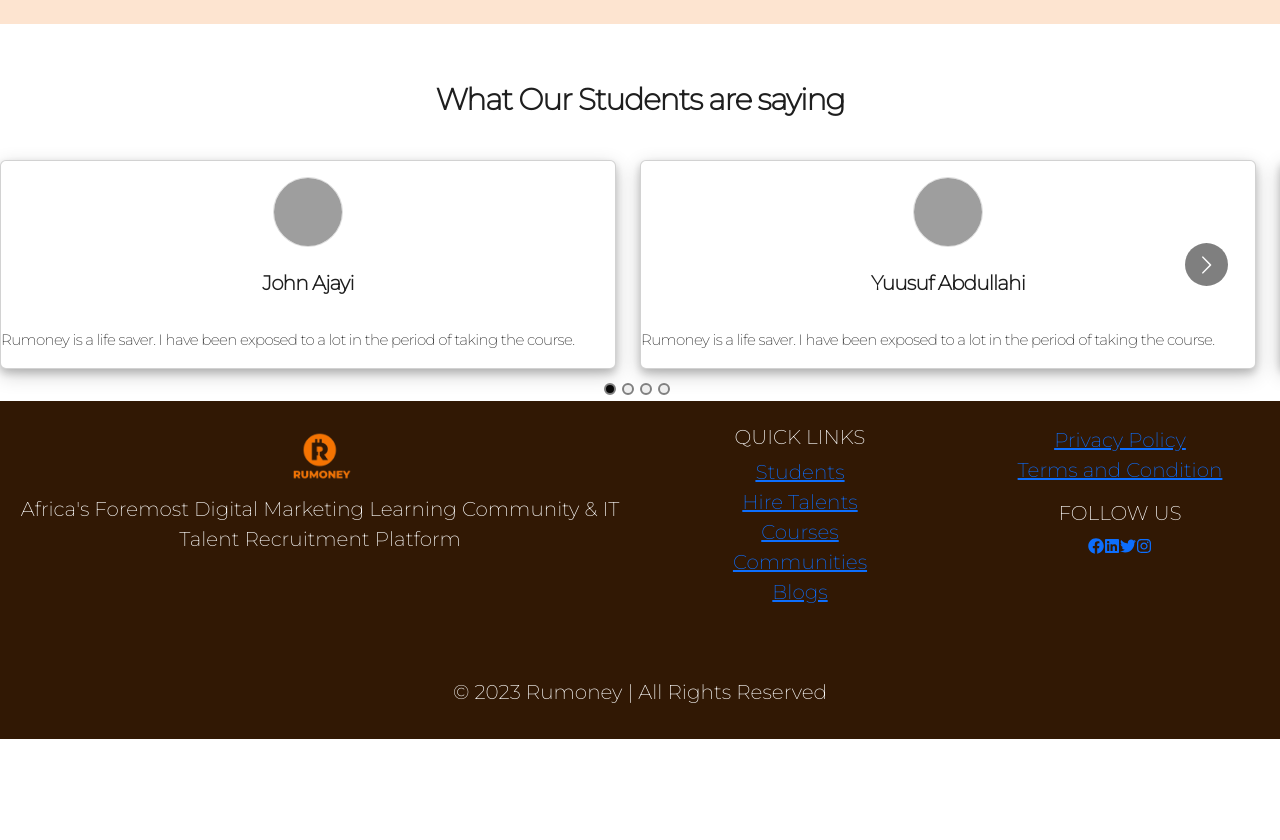
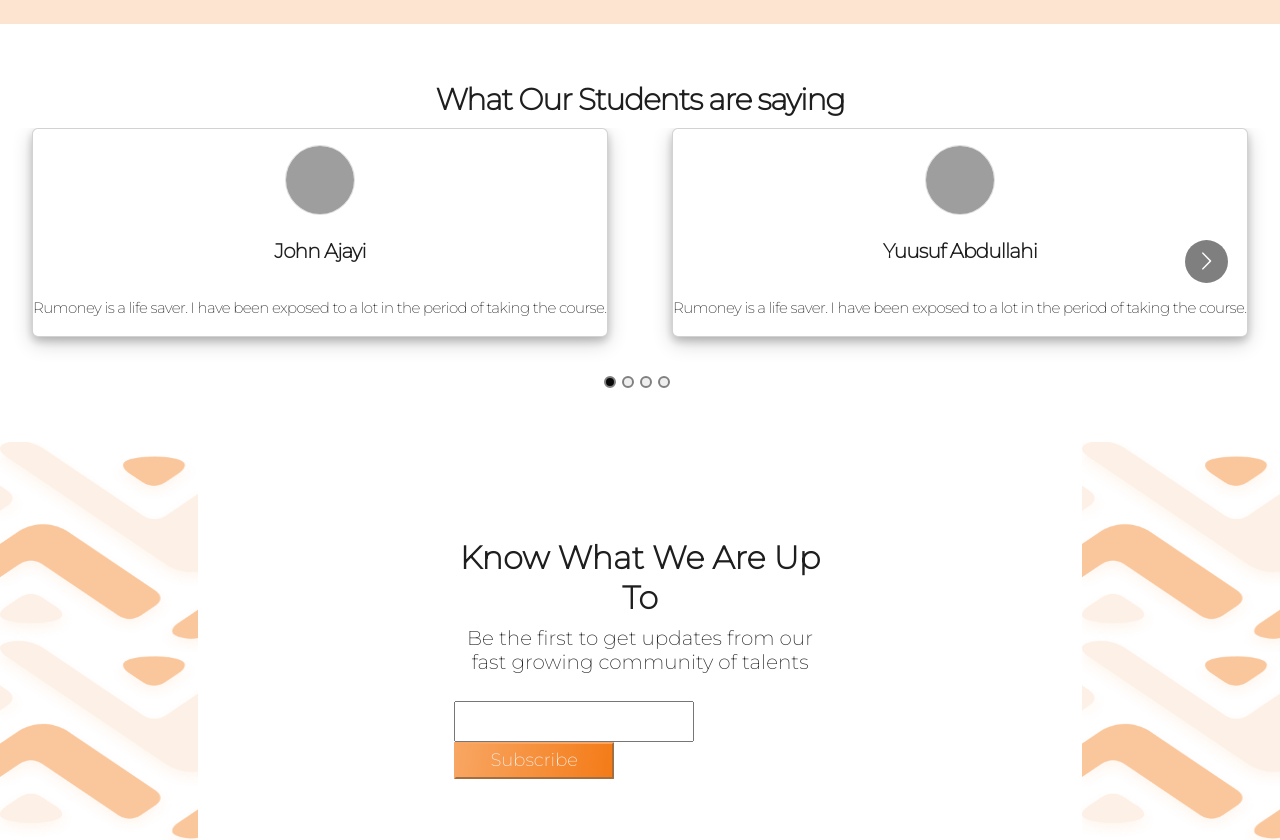
Before and after one commit to Yusasive/Rumoney, a React (Create React App) app: page / in a window 1280 px wide. Shown: the part 1480-2320 px from the top of the page. Before the commit the page ends 2219 px from the top, so only its background shows below. Built offline with nearby package versions, Linux system fonts and the light colour scheme; grey boxes are pictures that could not be loaded.

Commit message:
testimonial updated

```diff
--- a/src/components/testimonial/Testimonial.css
+++ b/src/components/testimonial/Testimonial.css
@@ -12,8 +12,9 @@
 .card {
     box-shadow: 0 4px 8px 0 rgba(0, 0, 0, 0.2), 0 6px 20px 0 rgba(0, 0, 0, 0.19);
     margin-right: 1.5rem;
-    margin-top: 2rem;
+    margin-left: 5%;
     margin-bottom: 2rem;
+    width: 90%;
 }
 
 .card h4 {
--- a/src/containers/home/Home.js
+++ b/src/containers/home/Home.js
@@ -1,5 +1,5 @@
 import React from 'react';
-import {HeroSection, Certified, Gain, CTA, Testimonial} from '../../components';
+import {HeroSection, Certified, Gain, CTA, Testimonial, EmailList} from '../../components';
 const Home = () => {
   return (
     <div>
@@ -8,6 +8,7 @@
     <Gain />
     <CTA />
     <Testimonial />
+    <EmailList />
     </div>
   )
 }
```
